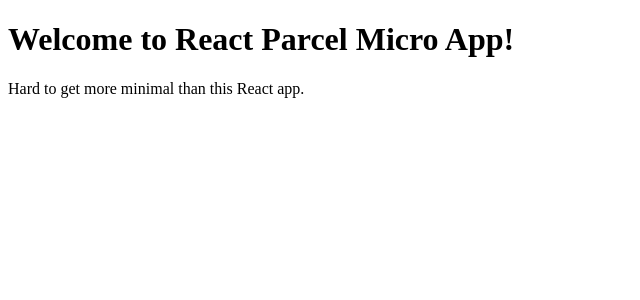
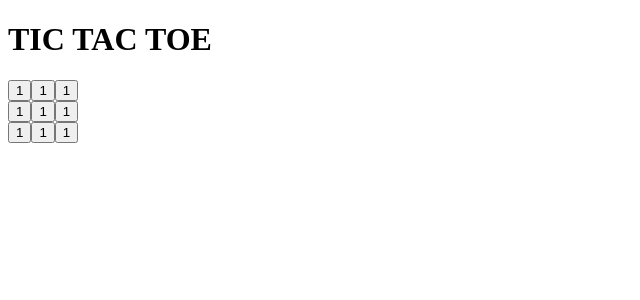
Before and after one commit to Shreyasi2002/TicTacToe, a React (Vite) app in the folder Tic Tac Toe/: page / in a window 1280 px wide. Shown: the top 300 px of the page, without its empty margins (0-640 px from the left). Built offline with nearby package versions, Linux system fonts and the light colour scheme.

Commit message:
Creating new components and props

```diff
--- a/Tic Tac Toe/package.json
+++ b/Tic Tac Toe/package.json
@@ -20,6 +20,7 @@
     "react-dom": "^16.13.1"
   },
   "devDependencies": {
+    "@babel/core": "^7.15.5",
     "babel-eslint": "^10.1.0",
     "babel-preset-nano-react-app": "^0.1.0",
     "eslint": "^7.32.0",
--- a/Tic Tac Toe/src/App.js
+++ b/Tic Tac Toe/src/App.js
@@ -1,8 +1,9 @@
-import React from "react";
+import React from 'react';
+import Board from './components/Board';
 
 export default () => (
-  <>
-    <h1>Welcome to React Parcel Micro App!</h1>
-    <p>Hard to get more minimal than this React app.</p>
-  </>
+  <div>
+    <h1>TIC TAC TOE</h1>
+    <Board />
+  </div>
 );
```
